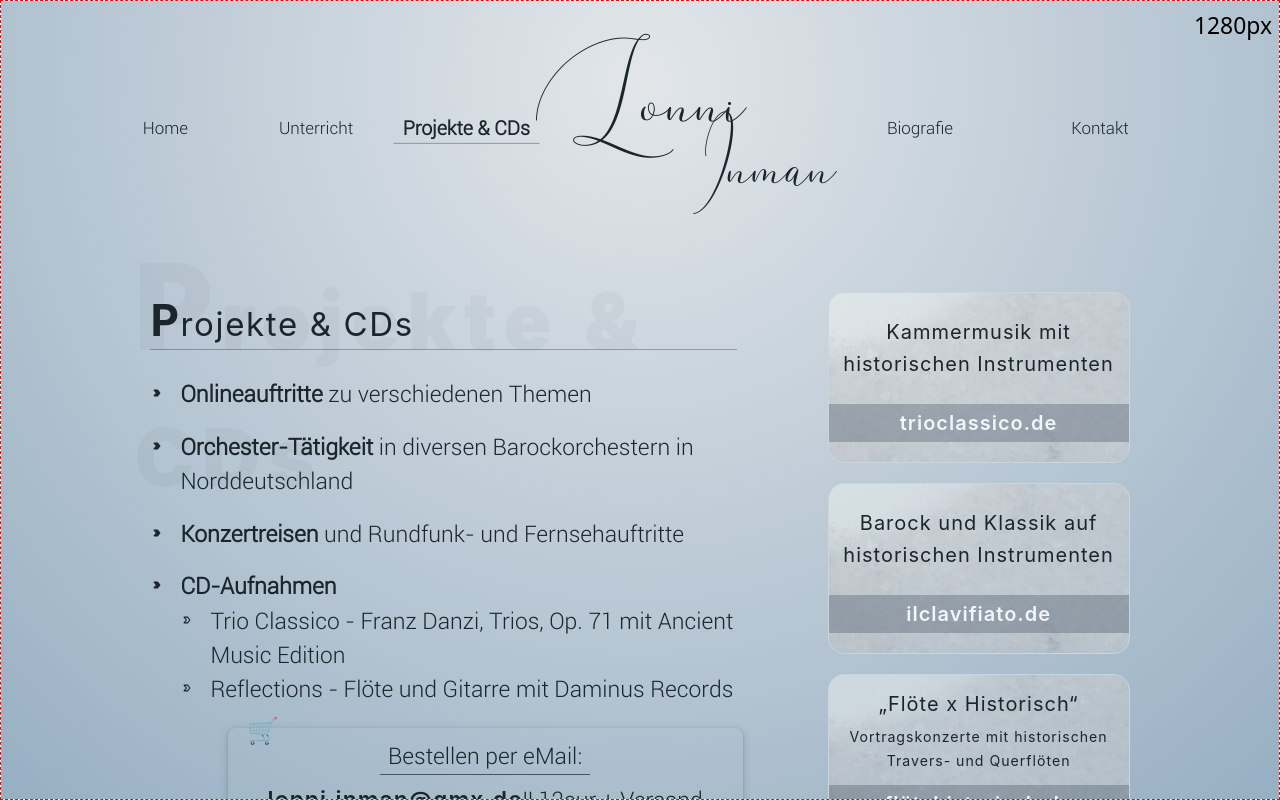
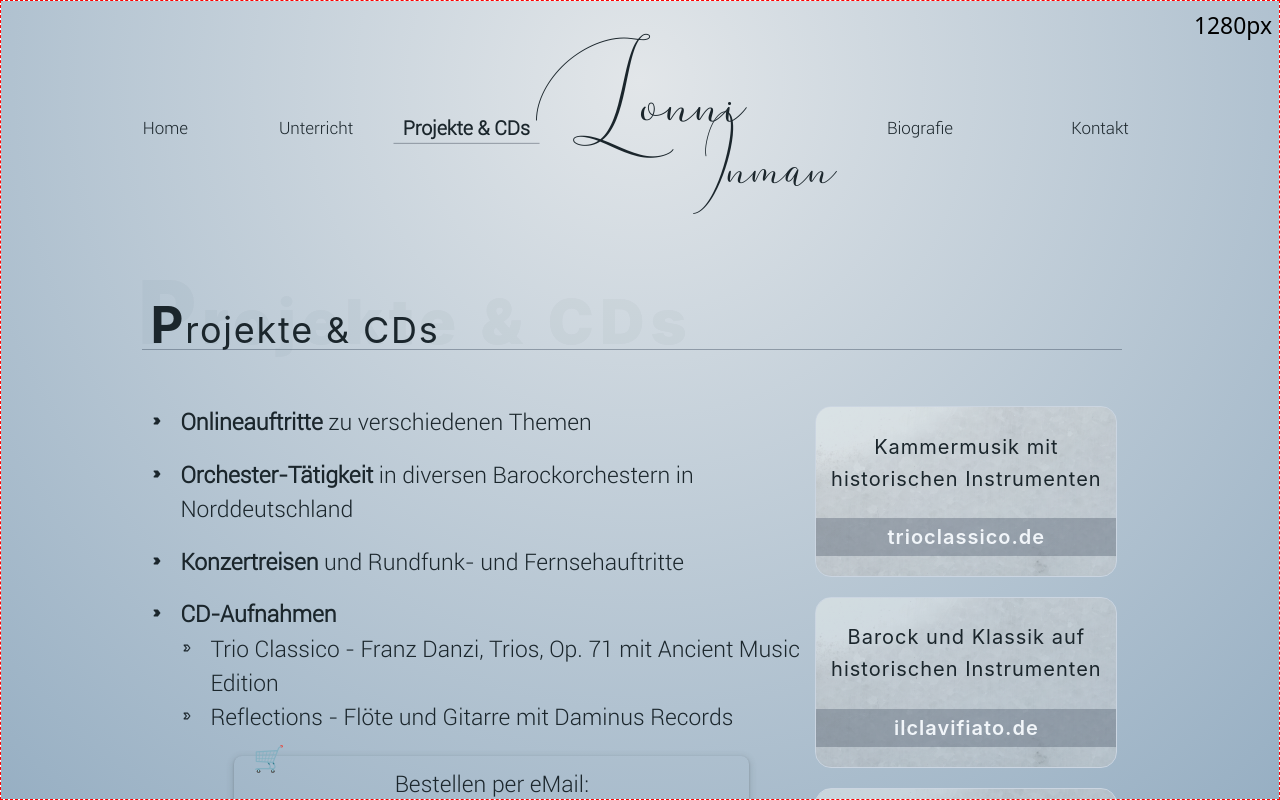
Before and after one commit to j-eick/lonni-homepage, a Next.js app: page /home/projekte in a window 1280 px wide. Built offline with nearby package versions, Linux system fonts and the light colour scheme; a web font is replaced by a local one.

Commit message:
fix / PageTitle: style now consistent

```diff
--- a/app/home/biografie/page.tsx
+++ b/app/home/biografie/page.tsx
@@ -9,12 +9,9 @@ import { allVideoLinks } from "@/lib/videoLinks";
 export default function Home() {
     return (
         <MainLayout>
-            <Header className="relative flex w-full" />
+            <Header className="relative flex w-full mb-14" />
             {/* vvv---vvv PER PAGE CONTENT GOES HERE vvv---vvv */}
-            <section
-                className={`grow
-                w-9/10 mx-auto my-0 flex flex-col`}
-            >
+            <section className={`w-9/10 mx-auto my-0 flex flex-col`}>
                 <PageTitle
                     firstLetter="B"
                     rest="iografie"
--- a/app/home/projekte/page.tsx
+++ b/app/home/projekte/page.tsx
@@ -15,15 +15,14 @@ export default function Home() {
         <MainLayout>
             <Header className="relative flex w-full mb-14" />
             {/* vvv---vvv PER PAGE CONTENT GOES HERE vvv---vvv */}
-            <section className={`w-9/10 mx-auto my-0 flex gap-5`}>
+            <section className={`w-9/10 mx-auto my-0 flex flex-col gap-5`}>
+                <PageTitle
+                    firstLetter="P"
+                    rest="rojekte & CDs"
+                />
+                <div className="flex">
                     <main className={`w-8/12`}>
                         <article className="flowText">
-                        <PageTitle
-                            firstLetter="P"
-                            firstLetterStyle="text-[100px]"
-                            rest="rojekte & CDs"
-                            restStyle="text-[60px] top-[-53px] -left-3"
-                        />
                             <ul className="flowText">
                                 <Bulletpoint bulletpointSize={bulletpointSize}>
                                     <strong className="font-semibold">Onlineauftritte</strong> zu verschiedenen Themen
@@ -58,17 +57,17 @@ export default function Home() {
                                     </ul>
                                 </Bulletpoint>
                                 <Bulletpoint bulletpointSize={bulletpointSize}>
-                                <strong className="font-semibold">Fortbildungen</strong> gehalten im Rahmen des „JeKi
-                                Tages“ der Landesinstitut für Lehrerbildung und Schulentwicklung Hamburg.
+                                    <strong className="font-semibold">Fortbildungen</strong> gehalten im Rahmen des
+                                    „JeKi Tages“ der Landesinstitut für Lehrerbildung und Schulentwicklung Hamburg.
                                 </Bulletpoint>
                                 <Bulletpoint bulletpointSize={bulletpointSize}>
-                                <strong className="font-semibold">Wettbewerbe</strong> - Erfolgreiche Teilnahme mehrerer
-                                Schüler bei Jugendmusiziert und Bundeswettbewerben.
+                                    <strong className="font-semibold">Wettbewerbe</strong> - Erfolgreiche Teilnahme
+                                    mehrerer Schüler bei Jugendmusiziert und Bundeswettbewerben.
                                 </Bulletpoint>
                             </ul>
                         </article>
                     </main>
-                <aside className={`w-4/12 flex justify-end`}>
+                    <aside className={`w-4/12 flex justify-center`}>
                         <ul className="w-max flex flex-col gap-5">
                             <LinkCard
                                 description="Kammermusik mit historischen Instrumenten"
@@ -88,6 +87,7 @@ export default function Home() {
                             />
                         </ul>
                     </aside>
+                </div>
             </section>
         </MainLayout>
     );
--- a/components/ui/page-title/PageTitle.tsx
+++ b/components/ui/page-title/PageTitle.tsx
@@ -5,25 +5,27 @@ type PageTitleProps = {
     restStyle?: string;
 };
 export default function PageTitle({ firstLetter, firstLetterStyle, rest, restStyle }: PageTitleProps) {
+    const topPosition = "top-[-45px]";
+    const leftPosition = "-left-3";
+
     return (
-        <div className=" relative ">
+        <div className=" relative w-full">
             <span
-                className={`absolute top-[-75px] -left-4
-                                    font-quaternary tracking-widest font-black
-                                    text-[80px] opacity-[.035] ${restStyle}`}
+                className={`absolute ${topPosition} ${leftPosition}
+                            font-quaternary tracking-widest font-max
+                            text-size-pageTitle-shadow opacity-[.027] ${restStyle}`}
             >
-                <span className={`text-[120px] ${firstLetterStyle}`}>{firstLetter}</span>
+                <span className={`text-size-firstLetterPagetitle-shadow ${firstLetterStyle}`}>{firstLetter}</span>
                 {rest}
             </span>
             {/* // TODO - PageTitle is not using fluid typing */}
-            <h1 className="relative mb-7 text-pageTitle font-secondary leading-1.3">
-                <span
-                    className={`block tracking-wider
-                                w-11/12 border-b-1 border-slate-700/40`}
-                >
-                    <span className="font-bold text-firstLetterTitle">{firstLetter}</span>
+            <h1 className="relative mb-7 text-size-pageTitle font-secondary leading-1.3">
+                <div className={`relative tracking-wider`}>
+                    <span className="font-bold text-size-firstLetterPagetitle">{firstLetter}</span>
                     {rest}
-                </span>
+                    {/* -----  UNDERLINE  ----- */}
+                    <div className="absolute w-full bottom-2 -left-2 border-b-1.5 border-slate-700/40" />
+                </div>
             </h1>
         </div>
         // ###-----  old version -----###
--- a/tailwind.config.js
+++ b/tailwind.config.js
@@ -63,6 +63,7 @@ module.exports = {
             },
             borderWidth: {
                 1: "1px",
+                1.5: "1.5px",
             },
             boxShadow: {
                 mainShadow: "rgba(0, 0, 0, 0.19) 0px 10px 20px, rgba(0, 0, 0, 0.23) 0px 6px 6px",
@@ -104,6 +105,9 @@ module.exports = {
                 "size-firstLetterPagetitle": "var(--step-3)",
                 "size-regularTitle": "var(--step-2)",
                 "size-headerTitle": "85px",
+                // ----------  PageTitle-Shadow ----------
+                "size-firstLetterPagetitle-shadow": "var(--step-45)",
+                "size-pageTitle-shadow": "var(--step-35)",
 
                 pageTitle: "33px",
                 firstLetterTitle: "44px",
@@ -116,6 +120,9 @@ module.exports = {
                 // projektUrl: "1.3em",
                 projektUrl: "var(--step-0)",
                 "projektUrl-small": ".85em",
+            },
+            fontWeight: {
+                max: "1000",
             },
             gridTemplateRows: {
                 13: "repeat(16, minmax(0, 1fr))",
```
Lines whose indentation alone changed are shown as unchanged.
